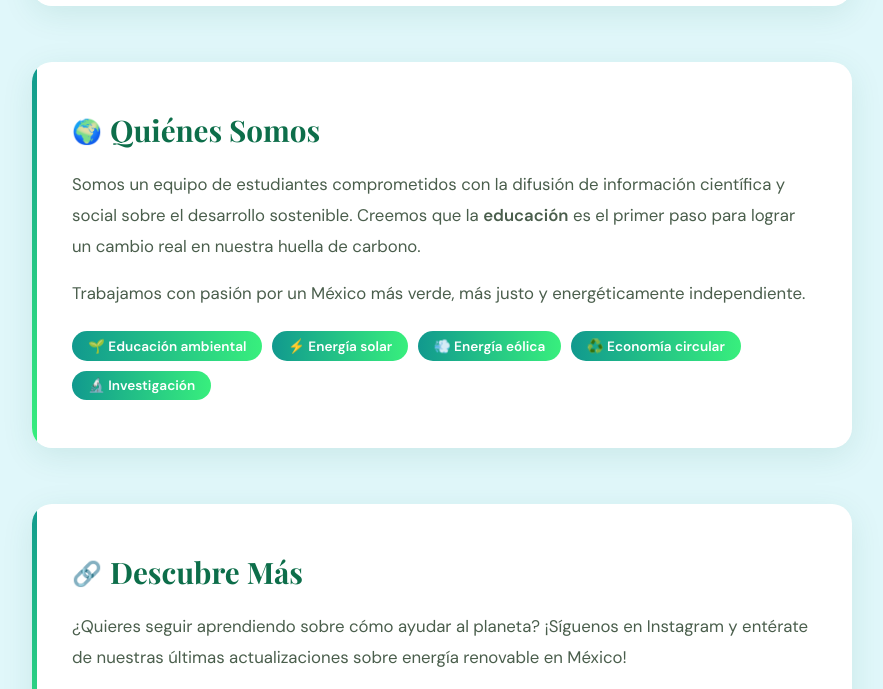
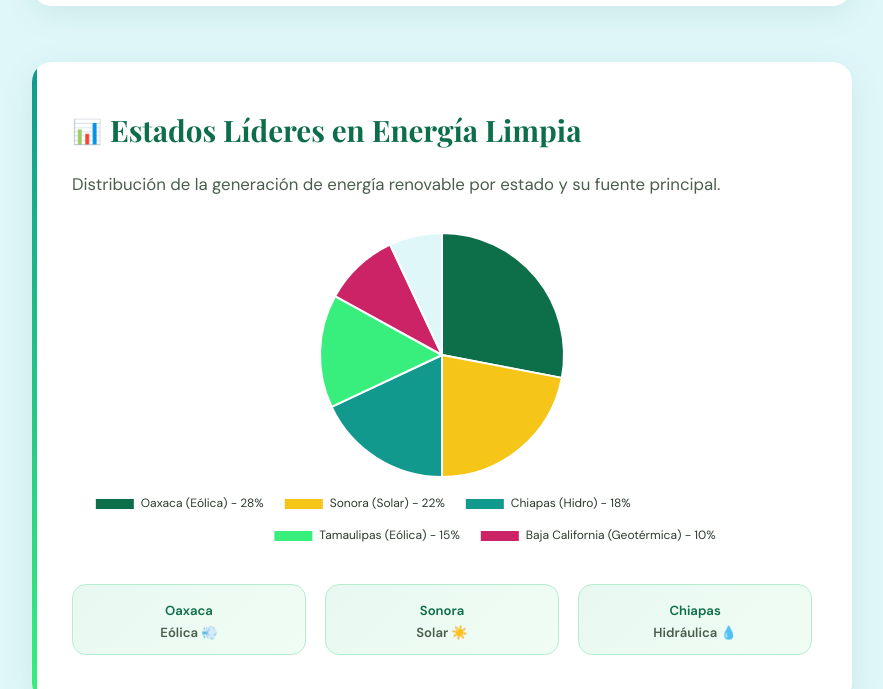
Before and after one commit to VegitaUE2008/Futuro-Renovable, a plain HTML site: page index.html in a window 1280 px wide. Shown: the part 2623-3312 px from the top of the page, without its empty margins (198-1081 px from the left). Drawn offline with nearby package versions, Linux system fonts and the light colour scheme.

Commit message:
Update index.html

```diff
--- a/index.html
+++ b/index.html
@@ -9,6 +9,9 @@
   <link rel="preconnect" href="https://fonts.googleapis.com" />
   <link rel="preconnect" href="https://fonts.gstatic.com" crossorigin />
   <link href="https://fonts.googleapis.com/css2?family=Playfair+Display:wght@700;900&family=DM+Sans:wght@300;400;600&display=swap" rel="stylesheet" />
+
+<!-- El nuevo script para la gráfica -->
+<script src="https://cdn.jsdelivr.net/npm/chart.js"></script>
 
   <style>
     *, *::before, *::after { box-sizing: border-box; margin: 0; padding: 0; }
@@ -615,6 +618,83 @@
     />
   </section>
 
+  <section id="grafica-renovables">
+  <h2><span class="icono" aria-hidden="true">📊</span> Estados Líderes en Energía Limpia</h2>
+  <p>Distribución de la generación de energía renovable por estado y su fuente principal.</p>
+
+  <!-- Contenedor de la gráfica -->
+  <div style="position: relative; height: 40vh; width: 100%; margin: 2rem 0;">
+    <canvas id="chartRenovables"></canvas>
+  </div>
+
+  <!-- Leyenda Informativa -->
+  <div class="cards-grid" style="grid-template-columns: repeat(auto-fit, minmax(140px, 1fr)); margin-top: 1rem;">
+    <div class="card-dato" style="padding: 0.8rem;">
+      <div class="etiqueta" style="color: var(--verde-bosque)">Oaxaca</div>
+      <div class="etiqueta">Eólica 💨</div>
+    </div>
+    <div class="card-dato" style="padding: 0.8rem;">
+      <div class="etiqueta" style="color: var(--verde-bosque)">Sonora</div>
+      <div class="etiqueta">Solar ☀️</div>
+    </div>
+    <div class="card-dato" style="padding: 0.8rem;">
+      <div class="etiqueta" style="color: var(--verde-bosque)">Chiapas</div>
+      <div class="etiqueta">Hidráulica 💧</div>
+    </div>
+  </div>
+</section>
+
+<script>
+  const ctx = document.getElementById('chartRenovables').getContext('2d');
+  new Chart(ctx, {
+    type: 'pie',
+    data: {
+      labels: [
+        'Oaxaca (Eólica) - 28%',
+        'Sonora (Solar) - 22%',
+        'Chiapas (Hidro) - 18%',
+        'Tamaulipas (Eólica) - 15%',
+        'Baja California (Geotérmica) - 10%',
+        'Otros - 7%'
+      ],
+      datasets: [{
+        data: [28, 22, 18, 15, 10, 7],
+        backgroundColor: [
+          '#0d6e4a', // Verde Bosque
+          '#f5c518', // Sol
+          '#11998e', // Verde Medio
+          '#38ef7d', // Verde Claro
+          '#cc2366', // Acento Geotérmico
+          '#e0f7fa'  // Cielo
+        ],
+        borderWidth: 2,
+        borderColor: '#ffffff'
+      }]
+    },
+    options: {
+      responsive: true,
+      maintainAspectRatio: false,
+      plugins: {
+        legend: {
+          position: 'bottom',
+          labels: {
+            font: { family: 'DM Sans', size: 12 },
+            color: '#2d3a2e',
+            padding: 20
+          }
+        },
+        tooltip: {
+          callbacks: {
+            label: function(context) {
+              return ' Participación: ' + context.raw + '%';
+            }
+          }
+        }
+      }
+    }
+  });
+</script>
+
   <section id="quienes-somos">
     <h2><span class="icono" aria-hidden="true">🌍</span> Quiénes Somos</h2>
     <p>
@@ -708,6 +788,7 @@
       <span class="btn-icono" aria-hidden="true">⚡</span>
       Ver Galería Completa
     </a>
+  </section>
 
     <span class="galeria-hint" aria-hidden="true">☀️ · solar · eólica · hidráulica · geotérmica · ☀️</span>
 <section id="faq">
@@ -764,7 +845,6 @@
         </div>
       </details>
     </div>
-
   </section>
 
   <footer>
```
